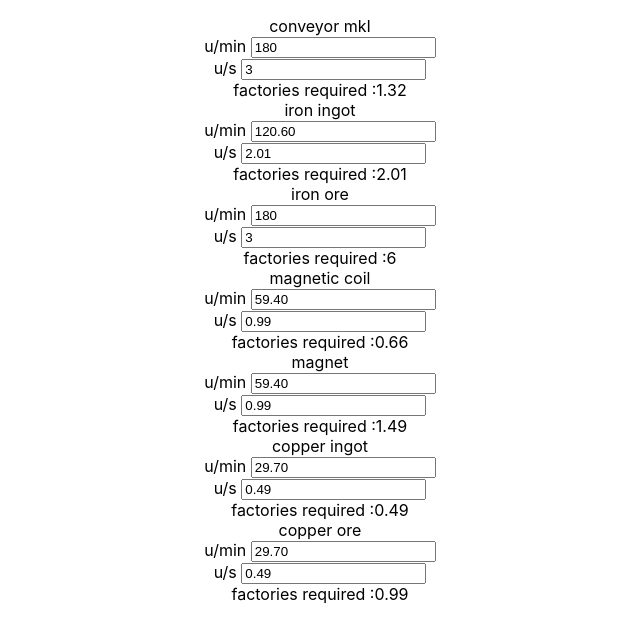
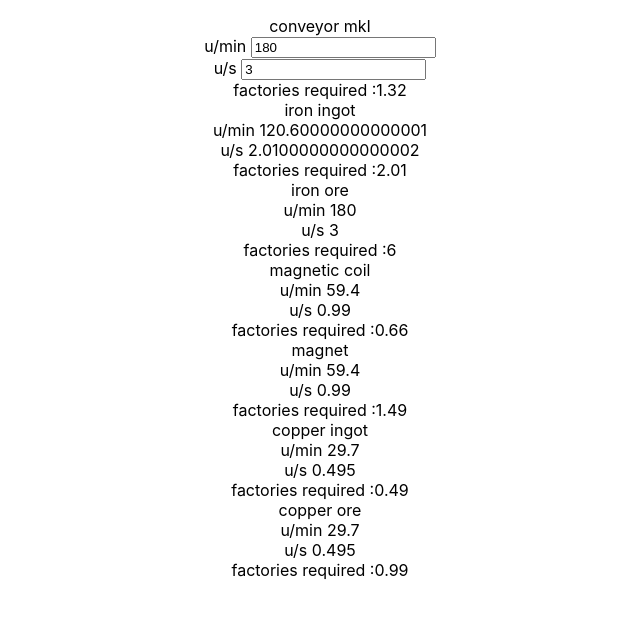
Before and after one commit to Enzuo/dspmath, a React (Create React App) app: page / in a window 1280 px wide. Shown: the top 638 px of the page, without its empty margins (340-980 px from the left). Built offline with nearby package versions, Linux system fonts and the light colour scheme.

Commit message:
WIP update components

```diff
--- a/src/components/Material.js
+++ b/src/components/Material.js
@@ -4,10 +4,10 @@ class Material extends React.Component {
   constructor(props){
     super(props)
     console.log('Material constructor')
-    var unitPerSecond = props.m.qty || 1
+    // var unitPerSecond = props.m.qty || 1
     this.state = {
-      unitPerSecond : formatNumber(unitPerSecond),
-      unitPerMinute : formatNumber(unitPerSecond * 60)
+      unitPerSecond : null,
+      unitPerMinute : null,
     }
 
     this.handleUnitPerMinute = this.handleUnitPerMinute.bind(this);
@@ -15,16 +15,25 @@ class Material extends React.Component {
     this.handleQtyChange = this.handleQtyChange.bind(this);
   }
   render() {
+    var unitPerMinute = this.props.m.qty * 60
+    var unitPerSecond = this.props.m.qty
+
+    var MyInput = function (props) {
+      if(props.isEditable){
+        return <input type={props.number} name={props.name} value={props.value} onChange={props.onChange} onBlur={props.onBlur}></input>
+      }
+      return <span>{props.value}</span>
+    }
     return (
       <div className="Element">
         <div>
           {this.props.m.name}
         </div>
         <div>
-          u/min <input type="number" name="unitPerMinute" value={this.state.unitPerMinute} onChange={this.handleUnitPerMinute} onBlur={this.handleQtyChange}></input>
+          u/min <MyInput type="number" name="unitPerMinute" value={unitPerMinute} onChange={this.handleUnitPerMinute} onBlur={this.handleQtyChange} isEditable={this.props.isEditable}></MyInput>
         </div>
         <div>
-          u/s <input type="number" name="unitPerSecond" value={this.state.unitPerSecond} onChange={this.handleUnitPerSecond} onBlur={this.handleQtyChange}></input>
+          u/s <MyInput type="number" name="unitPerSecond" value={unitPerSecond} onChange={this.handleUnitPerSecond} onBlur={this.handleQtyChange} isEditable={this.props.isEditable}></MyInput>
         </div>
         <div>
           factories required :
@@ -34,26 +43,27 @@ class Material extends React.Component {
     )
   }
   handleUnitPerMinute (e) {
-    this.setState({
-      unitPerSecond : formatNumber(e.target.value / 60),
-      unitPerMinute : e.target.value
-    })
+    // this.setState({
+    //   unitPerSecond : formatNumber(e.target.value / 60),
+    //   unitPerMinute : e.target.value
+    // })
+    var newQty = e.target.value / 60
+    // this.props.onChange(newQty)
   }
 
   handleUnitPerSecond (e) {
-    this.setState({
-      unitPerSecond : e.target.value,
-      unitPerMinute : formatNumber(e.target.value * 60)
-    })
+    var newQty = e.target.value
+    // console.log(newQty)
+    this.props.onChange(newQty)
   }
 
   handleQtyChange () {
-    this.props.onChange(this.state.unitPerSecond)
+    // this.props.onChange(this.state.unitPerSecond)
   }
 }
 
 function formatNumber (nb) {
-  return nb.toFixed(2).replace(/[.,]00$/, "")
+  return parseFloat(nb).toFixed(2).replace(/[.,]00$/, "")
 }
 
 export default Material
--- a/src/components/ProductionChain.js
+++ b/src/components/ProductionChain.js
@@ -17,9 +17,9 @@ class ProductionChain extends React.Component {
   }
 
   render() {
-    console.log('render', this.state)
+    console.log('render', this.state, this.state.chain[0].depth === 1)
     const listMaterial = this.state.chain.map((material) =>
-      <Material m={material} onChange={this.handleChange}></Material>
+      <Material m={material} onChange={this.handleChange} isEditable={material.depth[0] === 1}></Material>
     );
     console.log('listMaterial', listMaterial)
     return (
@@ -33,6 +33,7 @@ class ProductionChain extends React.Component {
   }
 
   handleChange (newQty) {
+    console.log('handleChange', newQty)
     var chain = DSPMath.getProductionChain('conveyor mkI', newQty)
     this.setState({ chain })
   }
--- a/src/dspMath.js
+++ b/src/dspMath.js
@@ -12,7 +12,7 @@ const factories = require('./data/factories.json')
 function computeProductionChain(material, qty, chain, depth) {
   chain = chain ? chain : []
   depth = depth ? depth + 1 : 1
-  qty = qty ? qty : 1
+  qty = qty ? qty : 0
 
   if (depth > 20) return
 
```
